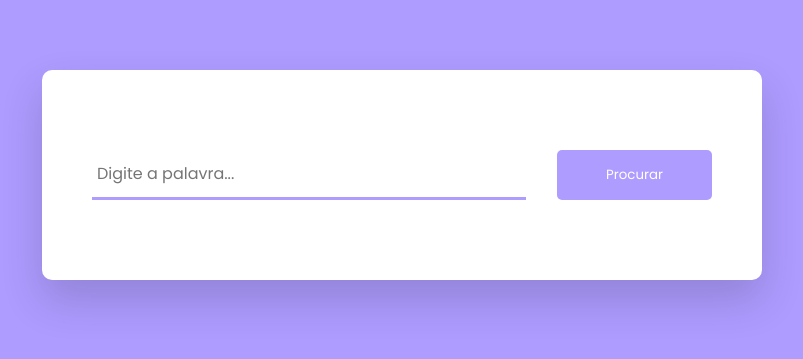
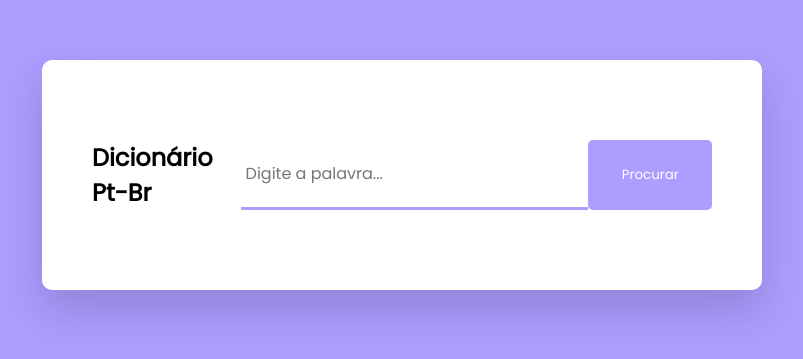
Before and after one commit to Sauleras/Dicionario-ptBr, a plain HTML site: page index.html in a window 1280 px wide. Shown: the part 225-584 px from the top of the page, without its empty margins (238-1041 px from the left). Drawn offline with Linux system fonts and the light colour scheme.

Commit message:
Update index.html

```diff
--- a/index.html
+++ b/index.html
@@ -19,6 +19,7 @@
     <body>
         <div class="container">
             <div class="search-box">
+                <h2>Dicionário Pt-Br</h2>
                 <input
                     type="text"
                     placeholder="Digite a palavra..."
```
